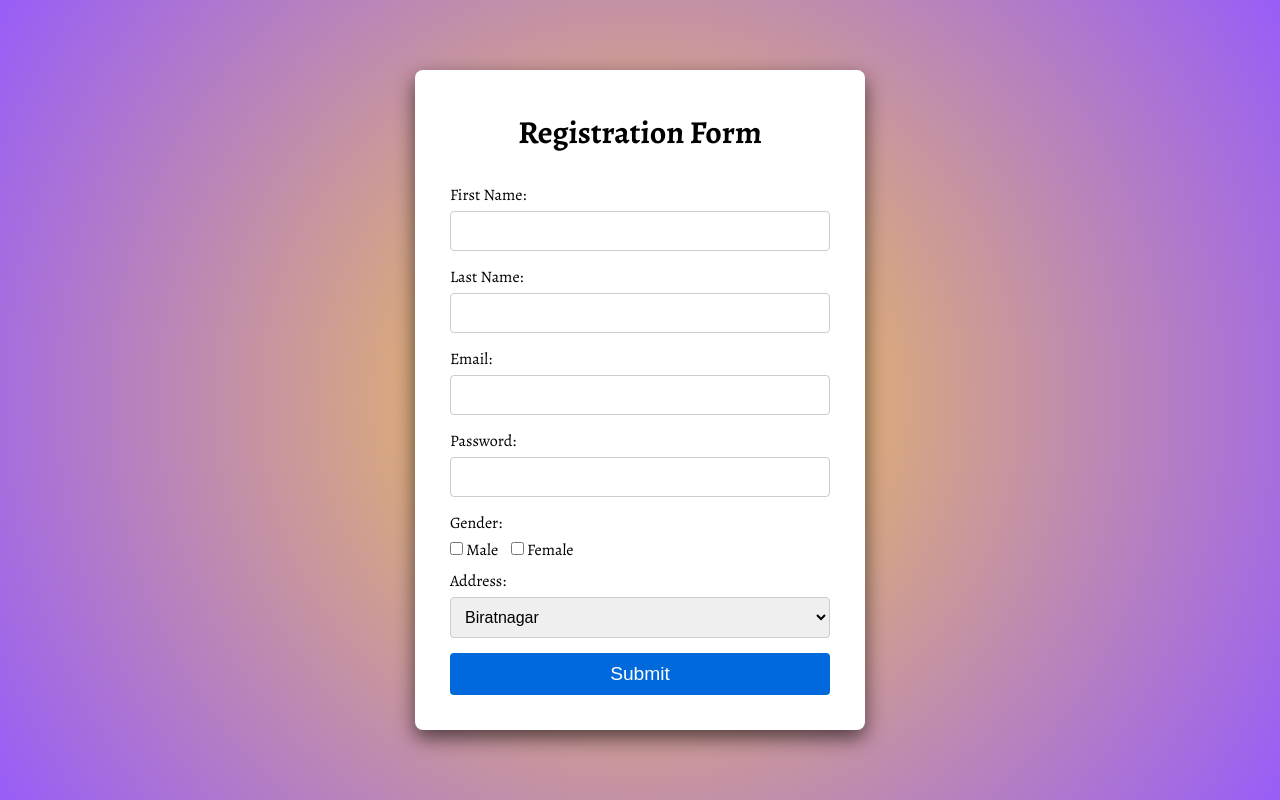
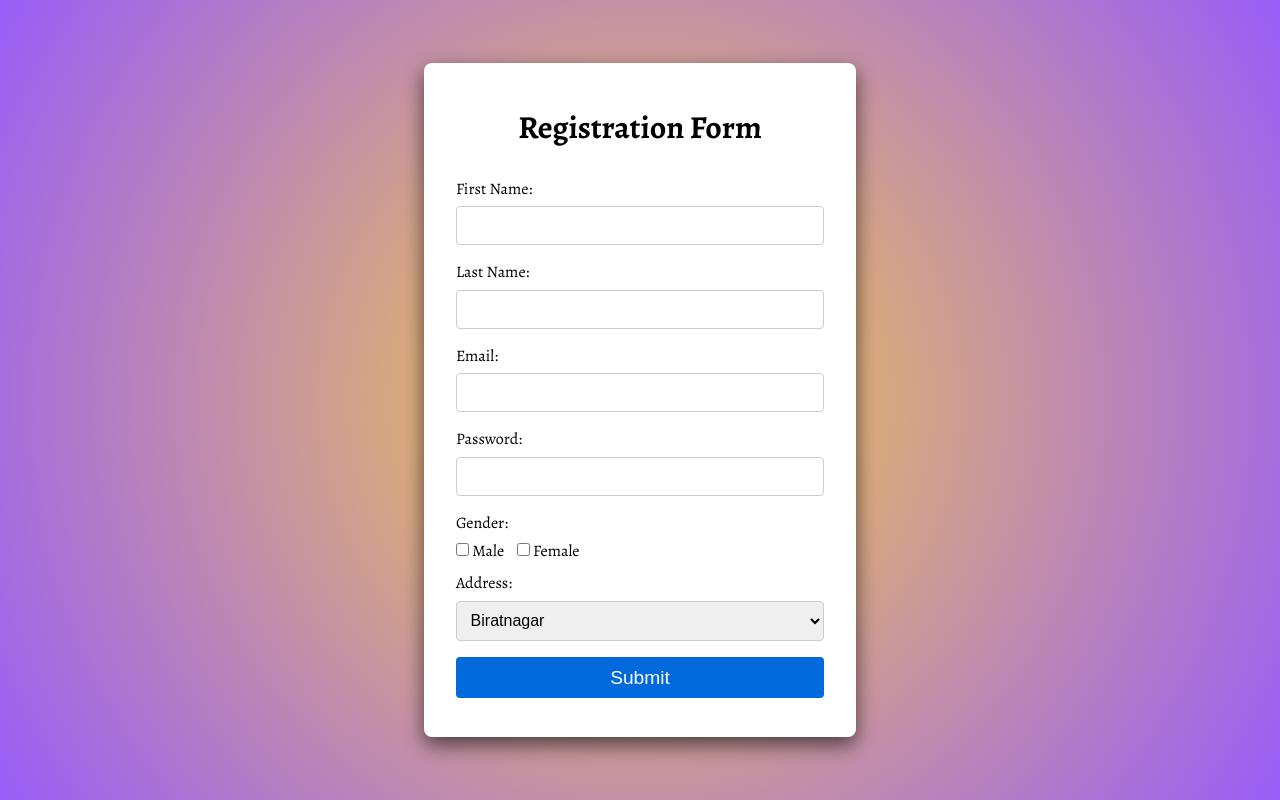
Before and after one commit to bibekdahal62/web-tech-assingment-one, a plain HTML site: page pages/registration-page.html in a window 1280 px wide. Drawn offline with nearby package versions, Linux system fonts and the light colour scheme.

Commit message:
final changes made

```diff
--- a/CSS/registration-page-style.css
+++ b/CSS/registration-page-style.css
@@ -17,37 +17,37 @@ body {
 
 .form-container {
     background-color: white;
-    padding: 20px 35px;
-    width: 450px;
+    padding: 1.4rem 2rem;
+    width: 27rem;
     box-shadow: 0px 8px 20px rgba(0, 0, 0, 0.6);
     border-radius: 8px;
 }
 
 .form-container h1 {
     text-align: center;
-    margin: 20px 0 30px 0;
+    margin: 1.2rem 0 1.8rem 0;
 }
 
 .form-container label {
     display: block;
-    margin-bottom: 5px;
+    margin-bottom: 0.4rem;
 }
 
 .form-container input,
 .form-container button,
 .form-container select {
     width: 100%;
-    padding: 10px;
-    margin-bottom: 15px;
+    padding: 0.6rem;
+    margin-bottom: 1rem;
     border: 1px solid #ccc;
     border-radius: 4px;
-    font-size: 16px;
+    font-size: 1rem;
     outline: none;
 }
 
 .form-container input[type="checkbox"] {
     width: auto;
-    margin-right: 0px;
+    margin-right: 0;
 }
 
 .form-container .gender {
```
Also changed, not shown: CSS/login-page-style.css (+5 -5 lines), pages/about-us.html (+5 -4 lines), pages/login-page.html (+1 -1 lines).
